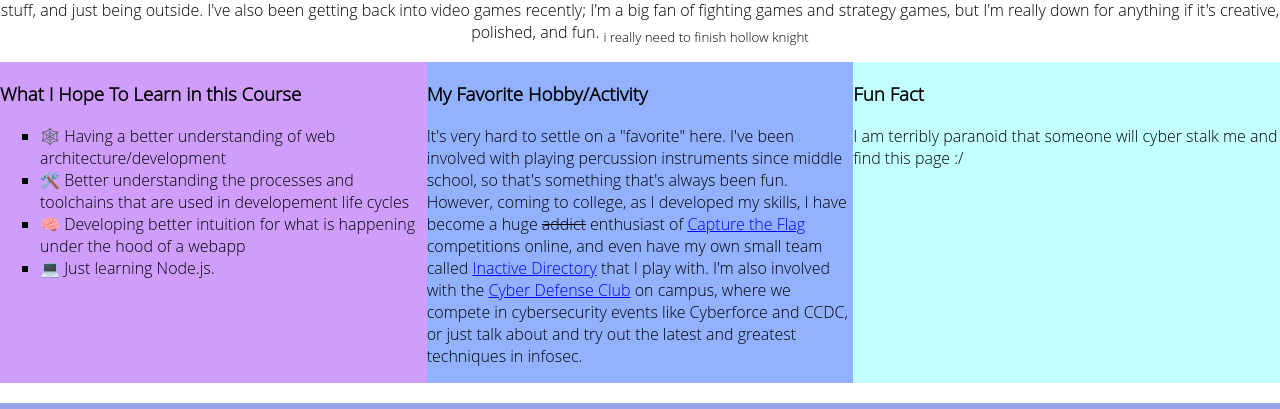
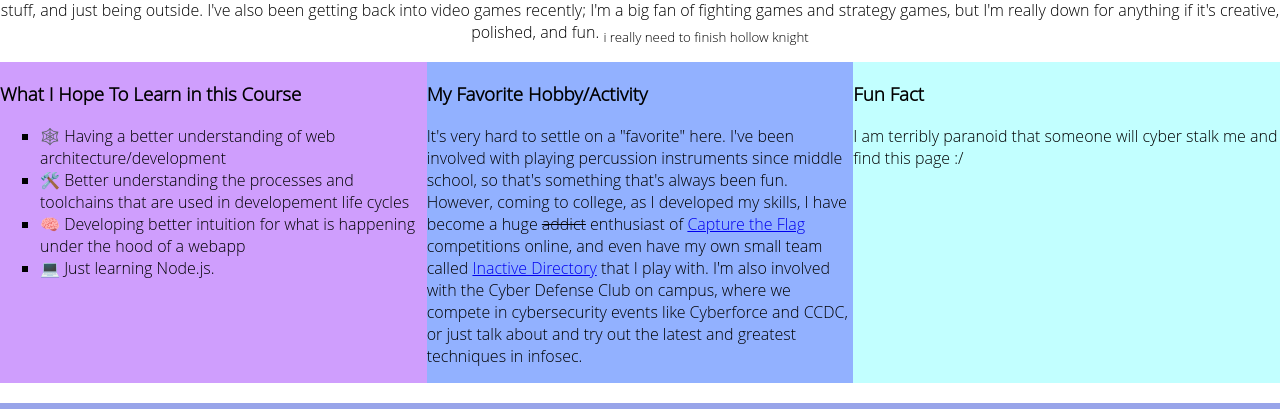
Before and after one commit to TitanticSwimTeam/getting-to-know-everyone, a plain HTML site: page ryan.html in a window 1280 px wide. Shown: the part 1107-1516 px from the top of the page. Drawn offline with Linux system fonts and the light colour scheme; a web font is replaced by a local one.

Commit message:
Made minor tweaks to HTML

```diff
--- a/ryan.html
+++ b/ryan.html
@@ -33,7 +33,7 @@
             </div>
             <div class="column" style="background-color: rgb(146, 177, 255);">
                 <h3>My Favorite Hobby/Activity</h3>
-                <p>It's very hard to settle on a "favorite" here. I've been involved with playing percussion instruments since middle school, so that's something that's always been fun. However, coming to college, as I developed my skills, I have become a huge <s>addict</s> enthusiast of <a href="https://maplebacon.org/getting_started/">Capture the Flag</a> competitions online, and even have my own small team called <a href="https://ctftime.org/team/195407">Inactive Directory</a> that I play with. I'm also involved with the <a href="https://discord.gg/xnKAvTzcV2">Cyber Defense Club</a> on campus, where we compete in cybersecurity events like Cyberforce and CCDC, or just talk about and try out the latest and greatest techniques in infosec.</p>
+                <p>It's very hard to settle on a "favorite" here. I've been involved with playing percussion instruments since middle school, so that's something that's always been fun. However, coming to college, as I developed my skills, I have become a huge <s>addict</s> enthusiast of <a href="https://maplebacon.org/getting_started/">Capture the Flag</a> competitions online, and even have my own small team called <a href="https://ctftime.org/team/195407">Inactive Directory</a> that I play with. I'm also involved with the Cyber Defense Club on campus, where we compete in cybersecurity events like Cyberforce and CCDC, or just talk about and try out the latest and greatest techniques in infosec.</p>
             </div>
             <div class="column" style="background-color: rgb(194, 255, 255);">
                 <h3>Fun Fact</h3>
```
